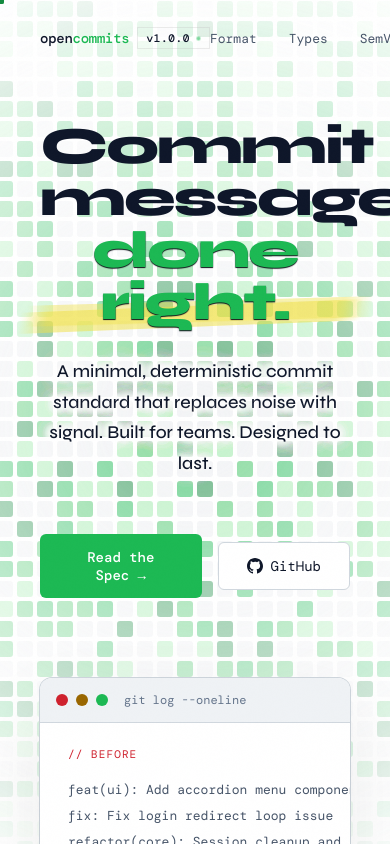
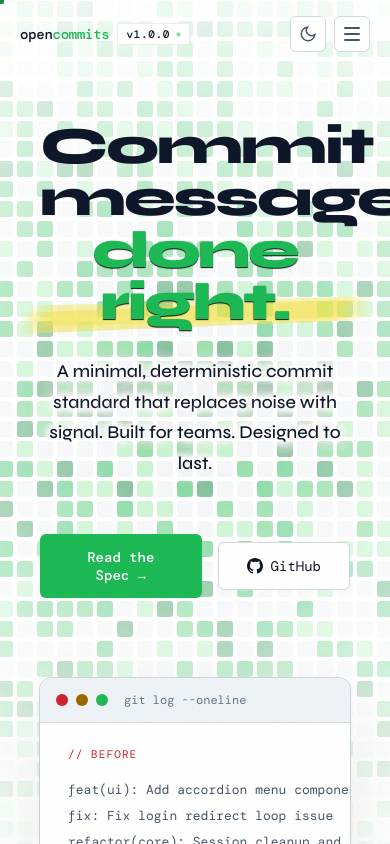
Before and after one commit to opencommits-org/opencommits.org, a Next.js app: page /en in a window 390 px wide. Shown: the top 844 px of the page. Built offline with nearby package versions, Linux system fonts and the light colour scheme; a web font is replaced by a local one.

Commit message:
Add mobile hamburger menu for nav at 868px

```diff
--- a/components/Nav.module.css
+++ b/components/Nav.module.css
@@ -148,3 +148,137 @@
   opacity: 1;
   transform: scale(1);
 }
+
+.controls {
+  display: flex;
+  align-items: center;
+  gap: 8px;
+}
+
+.desktopOnly {
+  display: contents;
+}
+
+.mobileOnly {
+  display: none;
+}
+
+.burger {
+  display: none;
+  flex-direction: column;
+  align-items: center;
+  justify-content: center;
+  gap: 4px;
+  width: 36px;
+  height: 36px;
+  border: 1px solid var(--border);
+  border-radius: 6px;
+  background: transparent;
+  color: var(--text-muted);
+  cursor: pointer;
+  transition: color 0.2s, border-color 0.2s, background 0.2s;
+}
+
+.burger:hover {
+  color: var(--text);
+  border-color: var(--border-bright);
+  background: var(--bg2);
+}
+
+.burgerLine {
+  display: block;
+  width: 16px;
+  height: 2px;
+  background: currentColor;
+  border-radius: 1px;
+  transition: transform 0.3s ease, opacity 0.3s ease;
+}
+
+.burgerOpen .burgerLine:nth-child(1) {
+  transform: translateY(6px) rotate(45deg);
+}
+
+.burgerOpen .burgerLine:nth-child(2) {
+  opacity: 0;
+}
+
+.burgerOpen .burgerLine:nth-child(3) {
+  transform: translateY(-6px) rotate(-45deg);
+}
+
+@media (max-width: 868px) {
+  .nav {
+    padding: 16px 20px;
+    flex-wrap: wrap;
+  }
+
+  .burger {
+    display: flex;
+    background: var(--bg);
+  }
+
+  .badge {
+    background: var(--bg);
+  }
+
+  .desktopOnly {
+    display: none;
+  }
+
+  .mobileOnly {
+    display: contents;
+  }
+
+  .links {
+    order: -1;
+    flex-basis: 100%;
+    flex-direction: column;
+    align-items: center;
+    gap: 4px;
+    max-height: 0;
+    overflow: hidden;
+    transition: max-height 0.3s ease, padding 0.3s ease;
+  }
+
+  .menuOpen {
+    max-height: 500px;
+    padding-bottom: 16px;
+  }
+
+  .menuOpen::after {
+    content: '';
+    display: block;
+    width: 100%;
+    height: 1px;
+    background: var(--border);
+    opacity: 0.3;
+    margin-top: 12px;
+  }
+
+  .link {
+    padding: 8px 0;
+    font-size: 15px;
+    text-align: center;
+  }
+
+  .ghBtn {
+    justify-content: center;
+    width: auto;
+    height: auto;
+    padding: 8px 0;
+  }
+
+  .ghIcon,
+  .ghStar {
+    position: static;
+  }
+
+  .ghStar {
+    display: none;
+  }
+
+  .ghBtn:hover .ghIcon {
+    opacity: 1;
+    transform: none;
+  }
+}
--- a/components/Nav.tsx
+++ b/components/Nav.tsx
@@ -8,6 +8,7 @@ import styles from './Nav.module.css'
 
 export default function Nav() {
   const [scrolled, setScrolled] = useState(false)
+  const [menuOpen, setMenuOpen] = useState(false)
   const t = useTranslations('nav')
 
   useEffect(() => {
@@ -17,7 +18,7 @@ export default function Nav() {
   }, [])
 
   return (
-    <nav className={`${styles.nav} ${scrolled ? styles.navScrolled : ''}`}>
+    <nav className={`${styles.nav} ${scrolled || menuOpen ? styles.navScrolled : ''}`}>
       <Link href="/" className={styles.logo}>
         <span className={styles.logoText}>
           {'open'.split('').map((ch, i) => (
@@ -32,11 +33,24 @@ export default function Nav() {
           <span className={styles.badgeDot} />
         </span>
       </Link>
-      <div className={styles.links}>
-        <a href="#format" className={styles.link}>{t('format')}</a>
-        <a href="#types" className={styles.link}>{t('types')}</a>
-        <a href="#semver" className={styles.link}>{t('semver')}</a>
-        <Link href="/spec" className={styles.link}>{t('spec')}</Link>
+      <div className={styles.controls}>
+        <span className={styles.mobileOnly}><ThemeToggle /></span>
+        <button
+          className={`${styles.burger} ${menuOpen ? styles.burgerOpen : ''}`}
+          onClick={() => setMenuOpen(!menuOpen)}
+          aria-label="Toggle menu"
+          aria-expanded={menuOpen}
+        >
+          <span className={styles.burgerLine} />
+          <span className={styles.burgerLine} />
+          <span className={styles.burgerLine} />
+        </button>
+      </div>
+      <div className={`${styles.links} ${menuOpen ? styles.menuOpen : ''}`}>
+        <a href="#format" className={styles.link} onClick={() => setMenuOpen(false)}>{t('format')}</a>
+        <a href="#types" className={styles.link} onClick={() => setMenuOpen(false)}>{t('types')}</a>
+        <a href="#semver" className={styles.link} onClick={() => setMenuOpen(false)}>{t('semver')}</a>
+        <Link href="/spec" className={styles.link} onClick={() => setMenuOpen(false)}>{t('spec')}</Link>
         <a
           href="https://github.com/opencommits-org/opencommits"
           target="_blank"
@@ -50,7 +64,7 @@ export default function Nav() {
             <path d="M12 .587l3.668 7.431 8.2 1.192-5.934 5.787 1.4 8.166L12 19.748l-7.334 3.415 1.4-8.166L.132 9.21l8.2-1.192z"/>
           </svg>
         </a>
-        <ThemeToggle />
+        <span className={styles.desktopOnly}><ThemeToggle /></span>
       </div>
     </nav>
   )
--- a/components/ThemeToggle.module.css
+++ b/components/ThemeToggle.module.css
@@ -10,11 +10,23 @@
   border-radius: 6px;
   color: var(--text-muted);
   cursor: none;
-  transition: color 0.2s;
+  transition: color 0.2s, border-color 0.2s, background 0.2s;
 }
 
 .toggle:hover {
   color: var(--text);
+}
+
+@media (max-width: 868px) {
+  .toggle {
+    border: 1px solid var(--border);
+    background: var(--bg);
+  }
+
+  .toggle:hover {
+    border-color: var(--border-bright);
+    background: var(--bg2);
+  }
 }
 
 .icon {
```
